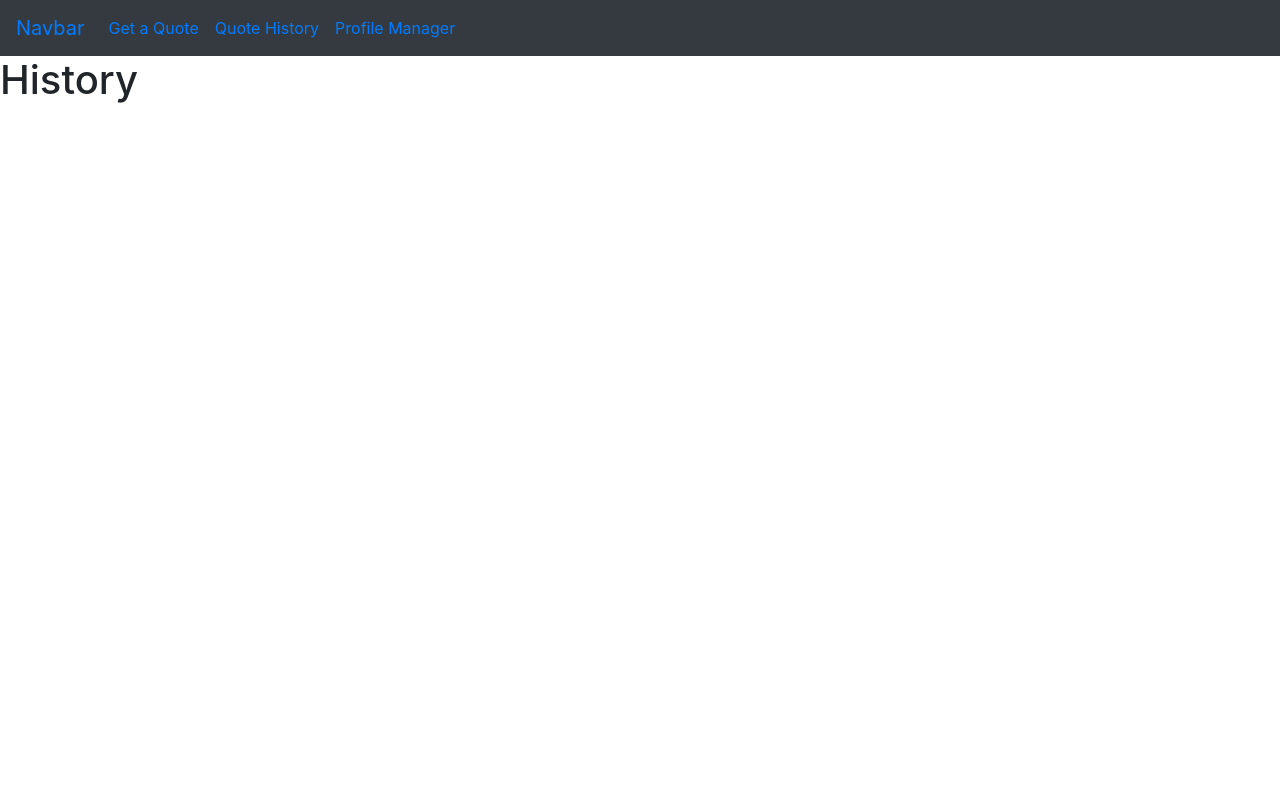
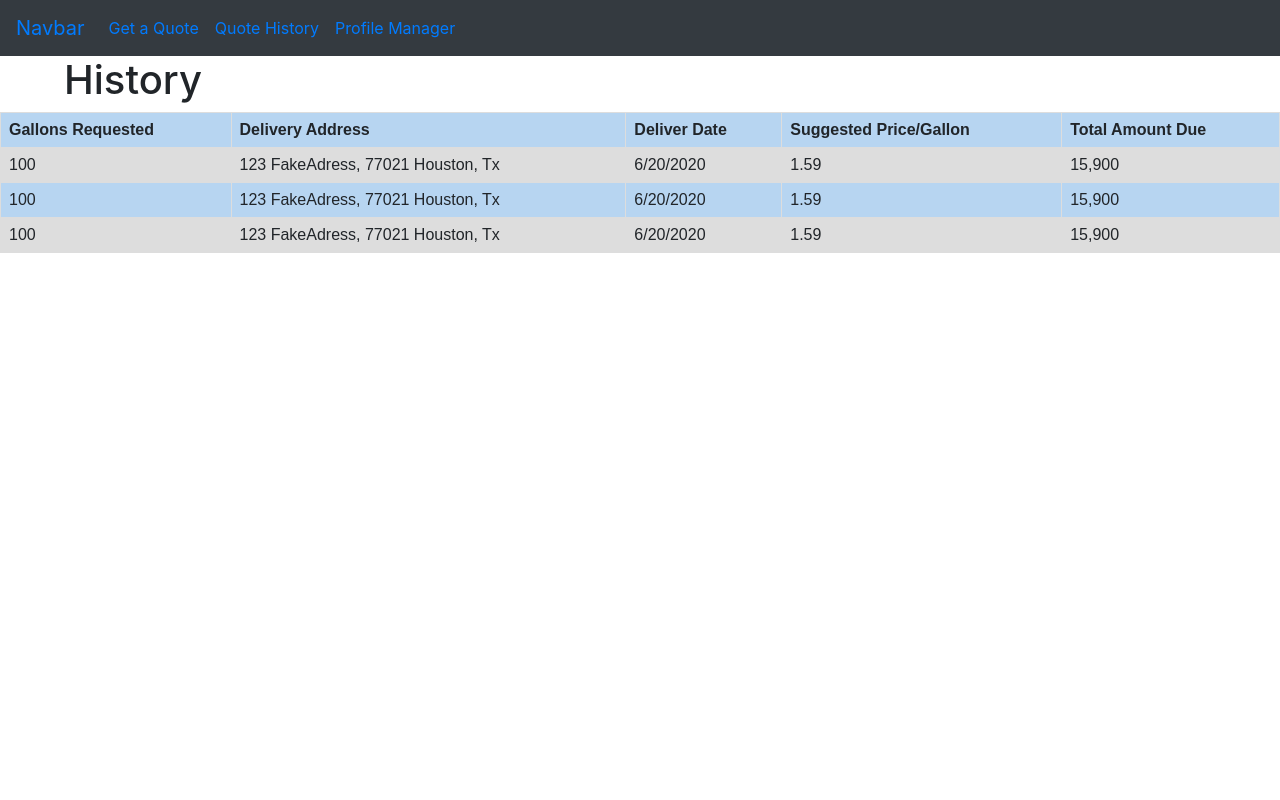
Before and after one commit to zainabdadani/Software_Development-COSC4353-, a Django app: page /history/ in a window 1280 px wide. Run offline with Django 3.2, Linux system fonts and the light colour scheme; some libraries are stand-ins or nearby versions.

Commit message:
Completed history page html

```diff
--- a/Fuel_Quote/quote/templates/quote/history.html
+++ b/Fuel_Quote/quote/templates/quote/history.html
@@ -1,3 +1,53 @@
+<!---css from bootstrap-->
+<link rel="stylesheet" href="https://maxcdn.bootstrapcdn.com/bootstrap/4.0.0/css/bootstrap.min.css" integrity="sha384-Gn5384xqQ1aoWXA+058RXPxPg6fy4IWvTNh0E263XmFcJlSAwiGgFAW/dAiS6JXm" crossorigin="anonymous">
+
+<style>
+    body{
+        align-self: center;
+        background-color: lightblue;
+    }
+    form{
+        background-color:#b0d1f0e8;
+        padding:1%;
+    }
+    input {
+        padding: 12px 20px;
+        margin: 8px 0;
+        box-sizing: border-box;
+        border: none;
+        border-bottom: 2px solid red;
+        background-color:beige;
+    }
+    label,p {
+        font-size: large;
+        font-weight: 500;
+        padding-left: 2px;
+        padding-right: 2px;
+        border: none;
+    }
+    h1{
+        padding-left: 5%;
+        font-size: 100px;
+    }
+    table {
+        font-family: arial, sans-serif;
+        border-collapse: collapse;
+        width: 100%;
+        background-color:#b0d1f0e8;
+        padding: 5%;
+        padding-left: 5%;
+    }
+    td, th {
+        border: 1px solid #dddddd;
+        text-align: left;
+        padding: 8px;
+    }
+
+    tr:nth-child(even) {
+        background-color: #dddddd;
+    }
+</style>
+
 <!DOCTYPE html>
 <html>
 <head>
@@ -5,7 +55,38 @@
 </head>
 <body>
     {% include 'quote/navbar.html' %}
+    <h1>History</h1>
 
-    <h1>History</h1>
+    <table>
+        <tr>
+          <th>Gallons Requested</th>
+          <th>Delivery Address</th>
+          <th>Deliver Date</th>
+          <th>Suggested Price/Gallon</th>
+          <th>Total Amount Due</th>
+        </tr>
+        <tr>
+          <td>100</td>
+          <td>123 FakeAdress, 77021 Houston, Tx</td>
+          <td>6/20/2020</td>
+          <td>1.59</td>
+          <td>15,900</td>
+        </tr>
+        <tr>
+            <td>100</td>
+            <td>123 FakeAdress, 77021 Houston, Tx</td>
+            <td>6/20/2020</td>
+            <td>1.59</td>
+            <td>15,900</td>
+          </tr>
+          <tr>
+            <td>100</td>
+            <td>123 FakeAdress, 77021 Houston, Tx</td>
+            <td>6/20/2020</td>
+            <td>1.59</td>
+            <td>15,900</td>
+          </tr>
+      </table>
+
 </body>
 </html>
```
Also changed, not shown: Fuel_Quote/quote/templates/quote/form.html (+14 -14 lines).
